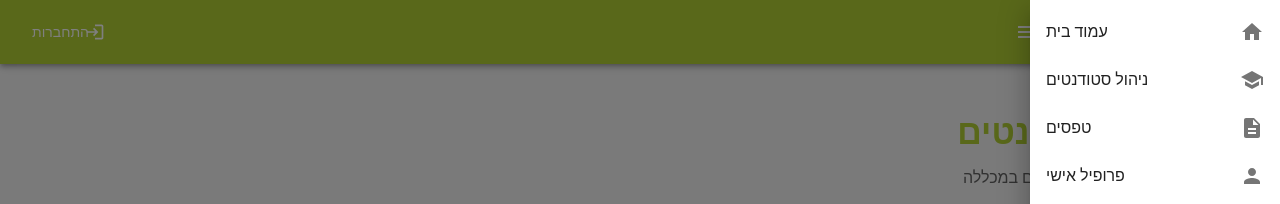
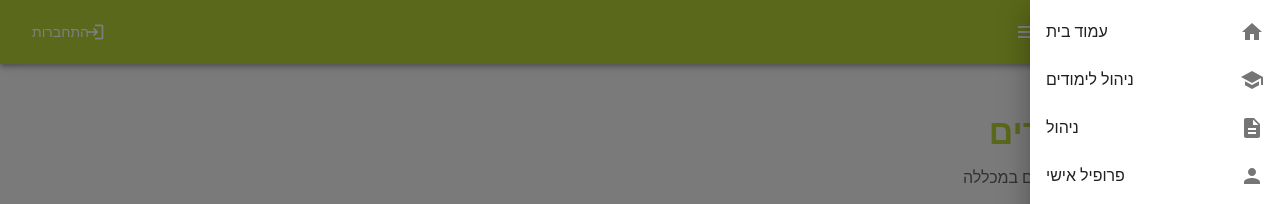
Before and after one commit to GoldR0/seker-kod-roy, a React (Create React App) app in the folder campus-web-react/: page /students in a window 1280 px wide. Both pictures are taken after a click on the button 1027 px from the left and 32 px from the top of the page. Shown: the top 204 px of the page. Built offline with nearby package versions, Linux system fonts and the light colour scheme.

Commit message:
adding quick links to the header + fixing names

```diff
--- a/campus-web-react/src/components/Header.tsx
+++ b/campus-web-react/src/components/Header.tsx
@@ -63,8 +63,8 @@ const Header: React.FC<HeaderProps> = ({
 
   const navigationItems = [
     { id: 'home', label: 'עמוד בית', icon: <HomeIcon />, path: '/' },
-    { id: 'students', label: 'ניהול סטודנטים', icon: <SchoolIcon />, path: '/students' },
-    { id: 'forms', label: 'טפסים', icon: <DescriptionIcon />, path: '/forms' },
+    { id: 'students', label: 'ניהול לימודים', icon: <SchoolIcon />, path: '/students' },
+    { id: 'forms', label: 'ניהול', icon: <DescriptionIcon />, path: '/forms' },
     { id: 'profile', label: 'פרופיל אישי', icon: <PersonIcon />, path: '/profile' },
     { id: 'learning', label: 'מרכז הלימודים', icon: <SchoolIcon />, path: '/learning' },
     { id: 'cafeteria', label: 'קפיטריה', icon: <RestaurantIcon />, path: '/cafeteria' },
@@ -100,7 +100,18 @@ const Header: React.FC<HeaderProps> = ({
         <Toolbar>
           {/* Logo, Title and Hamburger Menu */}
           <Box sx={{ display: 'flex', alignItems: 'center', flexGrow: 1 }}>
-            <Typography variant="h6" component="div" sx={{ fontWeight: 'bold' }}>
+            <Typography
+              variant="h6"
+              component="div"
+              sx={{
+                fontWeight: 'bold',
+                cursor: 'pointer',
+                '&:hover': {
+                  opacity: 0.8
+                }
+              }}
+              onClick={() => navigate('/')}
+            >
               🏫 מערכת ניהול קמפוס
             </Typography>
             <IconButton
--- a/campus-web-react/src/pages/FormsPage.tsx
+++ b/campus-web-react/src/pages/FormsPage.tsx
@@ -384,7 +384,7 @@ const FormsPage: React.FC<FormsPageProps> = ({ currentUser }) => {
       <Box sx={{ mb: 4 }}>
         <Typography variant="h4" gutterBottom sx={{ fontWeight: 'bold', color: customColors.primary }}>
           <DescriptionIcon sx={{ mr: 2, verticalAlign: 'middle' }} />
-          טפסים
+          ניהול
         </Typography>
         <Typography variant="body1" color="text.secondary">
           טפסים בסיסיים לניהול פעילויות בקמפוס
--- a/campus-web-react/src/pages/StudentsPage.tsx
+++ b/campus-web-react/src/pages/StudentsPage.tsx
@@ -543,7 +543,7 @@ const StudentsPage: React.FC<{ currentUser: any }> = ({ currentUser }) => {
       <Box sx={{ mb: 4 }}>
         <Typography variant="h4" gutterBottom sx={{ fontWeight: 'bold', color: 'rgb(179, 209, 53)' }}>
           <SchoolIcon sx={{ mr: 2, verticalAlign: 'middle' }} />
-          ניהול סטודנטים
+          ניהול לימודים
         </Typography>
         <Typography variant="body1" color="text.secondary">
           מערכת ניהול מקיפה לסטודנטים במכללה
```
